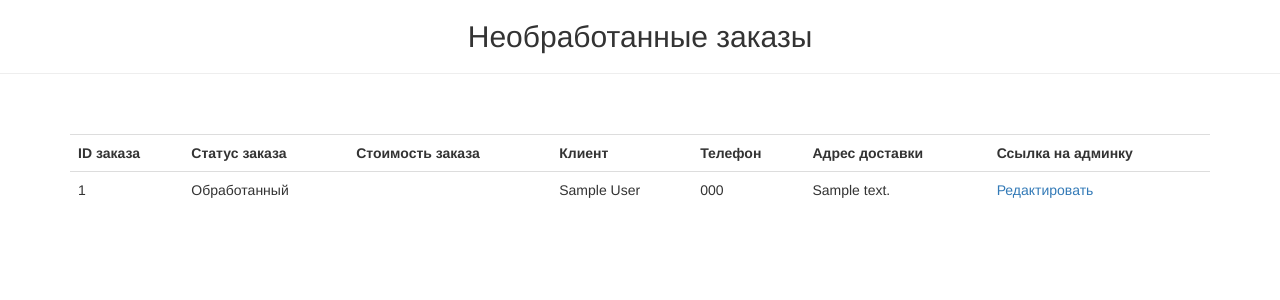
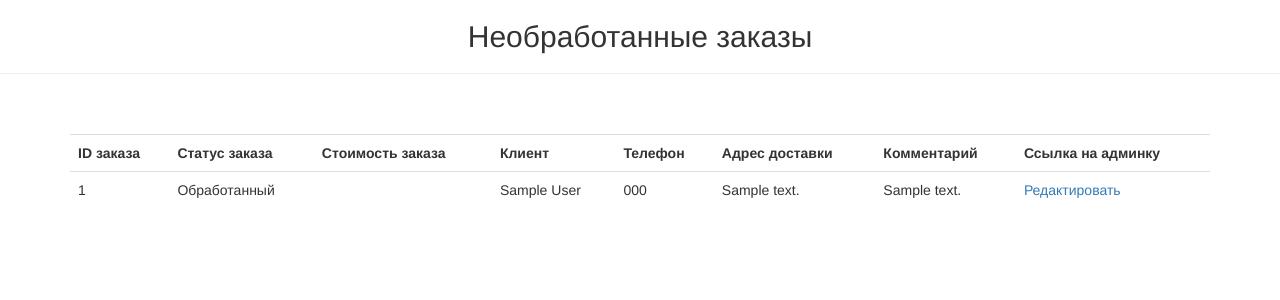
Before and after one commit to acostyle/star-burger, a Django app: page /manager/orders/ in a window 1280 px wide. Shown: the part 52-352 px from the top of the page. Run offline with Django 3.2, Linux system fonts and the light colour scheme; a user stored in the database is signed in; tables that the repository leaves empty hold one stand-in row (values such as "Sample post"); parts of the project's set-up code (start-up, migrations or seed data) failed here and were passed over; some libraries are stand-ins or nearby versions.

Commit message:
feat: add commentary to order (#15)
* chore(foodcartapp): add migrations for commentary

* feat(foodcartapp): add commentary field to Order model

* feat(restaurateur): add commentry to def serialize_order

* feat(restaurateur): add commentary to orders page

```diff
--- a/foodcartapp/models.py
+++ b/foodcartapp/models.py
@@ -27,6 +27,8 @@ class Order(models.Model):
     phonenumber = PhoneNumberField(verbose_name='номер телефона')
     address = models.CharField(max_length=256, verbose_name='адрес доставки')
     status = models.CharField(max_length=12, choices=ORDER_STATUS_CHOICES, default=UNPROCESSED, verbose_name='статус заказа')
+    commentary = models.CharField(max_length=256, blank=True, verbose_name='комментарий')
+
     objects = OrderQuerySet.as_manager()
 
     class Meta:
--- a/restaurateur/templates/order_items.html
+++ b/restaurateur/templates/order_items.html
@@ -19,6 +19,7 @@
       <th>Клиент</th>
       <th>Телефон</th>
       <th>Адрес доставки</th>
+      <th>Комментарий</th>
       <th>Ссылка на админку</th>
     </tr>
 
@@ -30,6 +31,7 @@
         <td>{{ item.firstname }} {{ item.lastname }}</td>
         <td>{{ item.phonenumber }}</td>
         <td>{{ item.address }}</td>
+        <td>{{ item.commentary }}</td>
         <td><a href="{% url "admin:foodcartapp_order_change" object_id=item.id %}?next={{ request.get_full_path|urlencode }}">Редактировать</a></td>
       </tr>
     {% endfor %}
--- a/restaurateur/views.py
+++ b/restaurateur/views.py
@@ -104,6 +104,7 @@ def serialize_order(order):
         'lastname': order.lastname,
         'phonenumber': order.phonenumber,
         'address': order.address,
+        'commentary': order.commentary
     }
 
 
```
Also changed, not shown: foodcartapp/migrations/0043_order_commentary.py (added).
